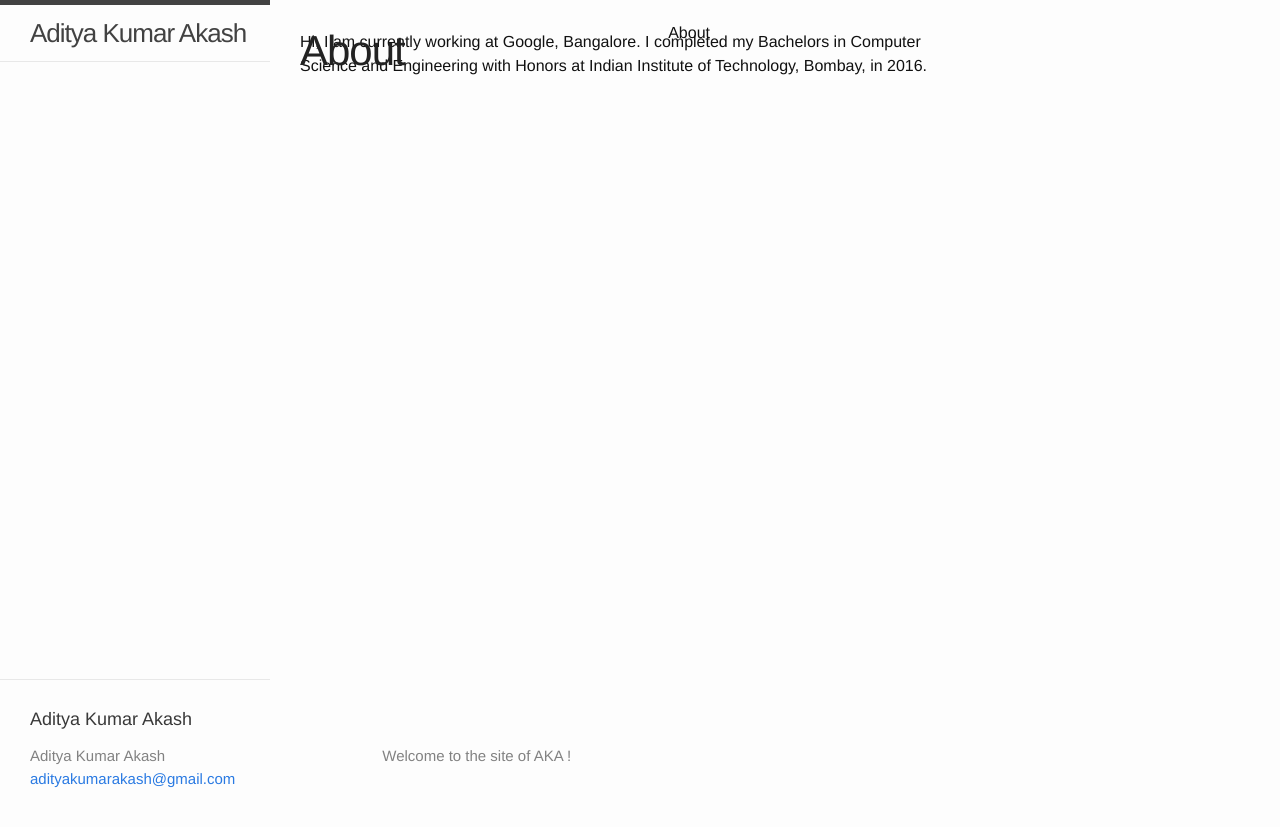
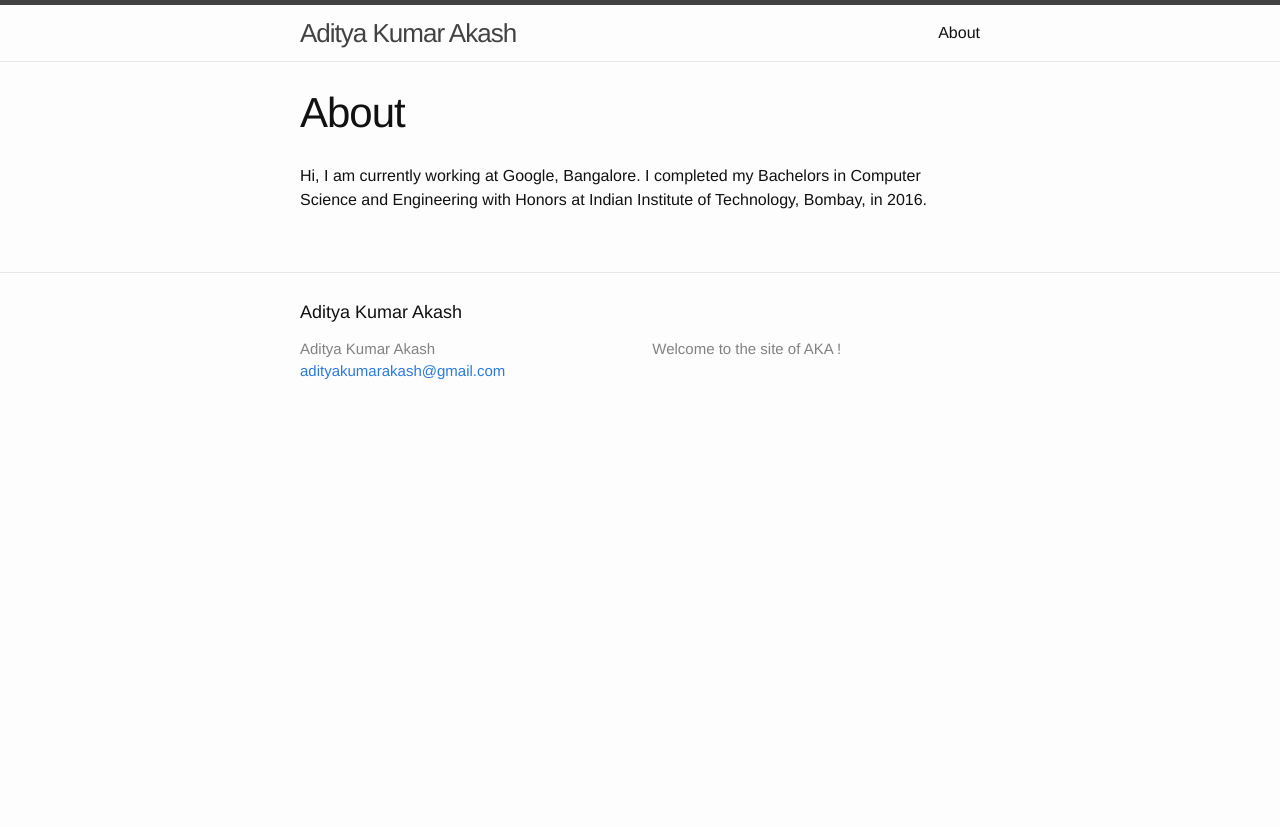
Before and after one commit to adityakumarakash/adityakumarakash.github.io, a Jekyll site: the page built from about.md, in a window 1280 px wide. Shown: the top 827 px of the page. Built offline with Jekyll 4.4.1, drawn with Linux system fonts in a browser that asks for light colours.

Commit message:
Update head.html

```diff
--- a/_includes/head.html
+++ b/_includes/head.html
@@ -6,8 +6,6 @@
   <title>{% if page.title %}{{ page.title | escape }}{% else %}{{ site.title | escape }}{% endif %}</title>
   <meta name="description" content="{% if page.excerpt %}{{ page.excerpt | strip_html | strip_newlines | truncate: 160 }}{% else %}{{ site.description }}{% endif %}">
   <link rel="stylesheet" href="/css/bootstrap.css">
-  <link rel="stylesheet" href="/css/styles.css">
-  <script src="/js/scale.fix.js"></script>
   <link rel="stylesheet" href="{{ "/css/main.css" | prepend: site.baseurl }}">
   <link rel="canonical" href="{{ page.url | replace:'index.html','' | prepend: site.baseurl | prepend: site.url }}">
   <link rel="alternate" type="application/rss+xml" title="{{ site.title }}" href="{{ "/feed.xml" | prepend: site.baseurl | prepend: site.url }}">
```
